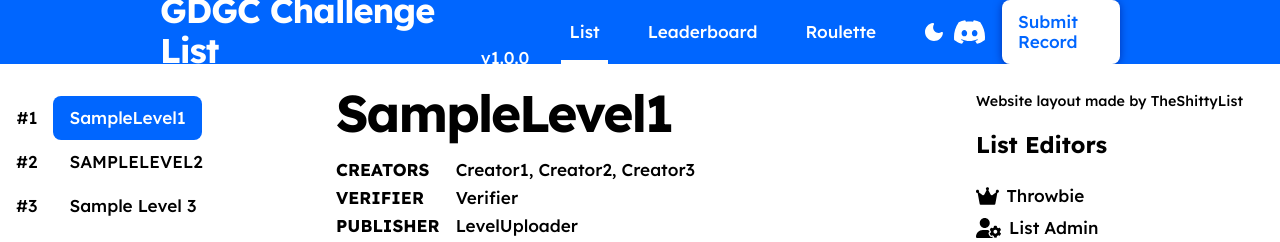
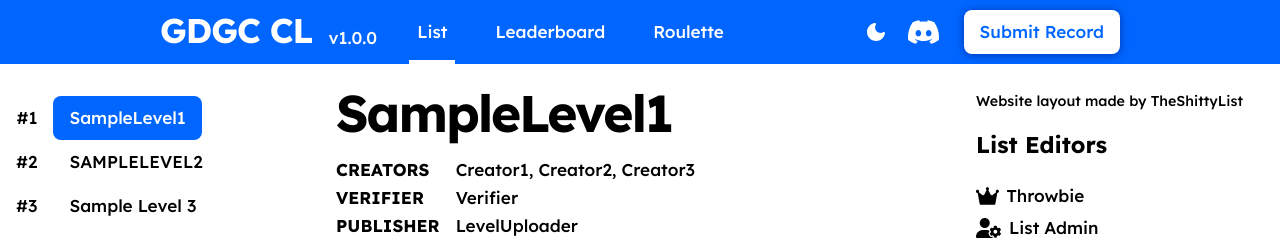
Before and after one commit to BlueberryV32/GDGC-ChallengeList, a plain HTML site: page index.html in a window 1280 px wide. Shown: the top 242 px of the page. Drawn offline with nearby package versions, Linux system fonts and the light colour scheme.

Commit message:
Update index.html

```diff
--- a/index.html
+++ b/index.html
@@ -37,7 +37,7 @@
     <body id="app">
         <header :class="{ dark: store.dark }">
             <div class="logo">
-                <h2>GDGC Challenge List</h2>
+                <h2>GDGC CL</h2>
                 <p>v1.0.0</p>
             </div>
             <nav class="nav">
```
